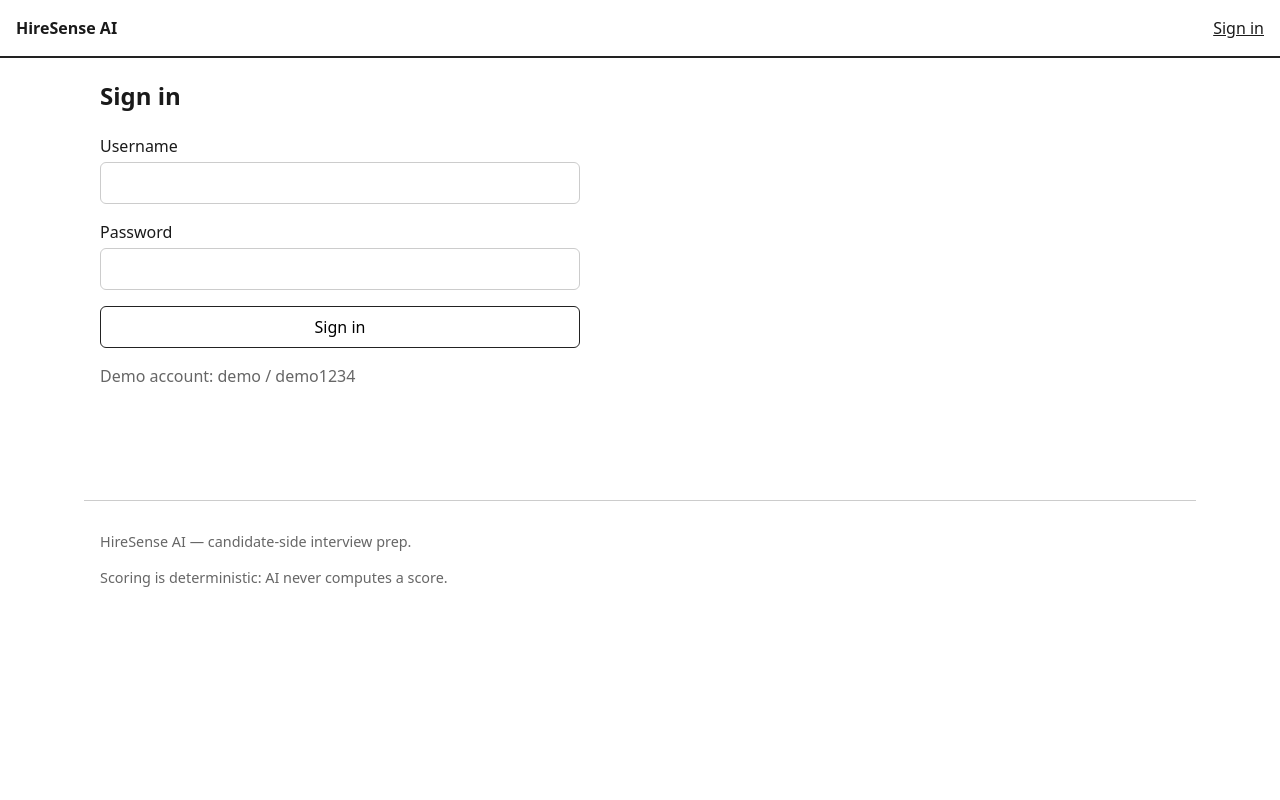
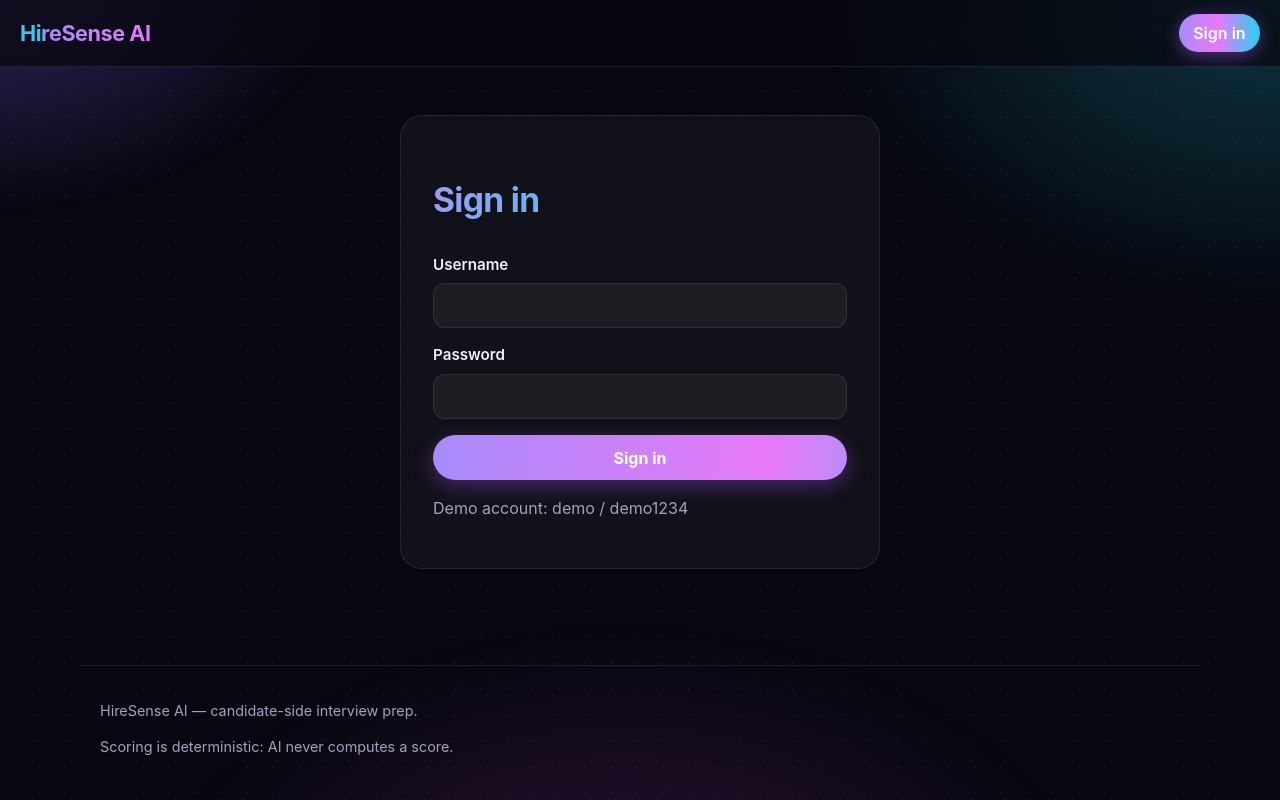
Before and after one commit to pawanriko/hiresense-ai, a React (Vite) app in the folder frontend/: page /login in a window 1280 px wide. Built offline with nearby package versions, Linux system fonts and the light colour scheme; no server answers.

Commit message:
UI polish (1/2): aurora dark theme — glass cards, gradient accents, live animations

```diff
--- a/frontend/src/index.css
+++ b/frontend/src/index.css
@@ -1,56 +1,277 @@
-/* HireSense AI — React frontend styles (slice A).
-   Plain CSS on purpose: one file, no build plugins, every rule visible.
-   The layout mirrors the Django pages it replaces: a centered column,
-   a header bar, cards for each block. Dark/light theme lands later. */
+/* HireSense AI — React frontend styles.
+   Design system v2 ("aurora dark"): a deep-space background with slowly
+   drifting violet/fuchsia/cyan aurora blobs, glass cards, gradient
+   accents and pill buttons. One plain CSS file on purpose — no build
+   plugins, every rule visible. Pages only use the shared classes below
+   (.card, .row, .score, .muted, .pass/.fail, .list, .narrow), so this
+   file alone re-skins the whole app. */
 :root {
-  font-family: system-ui, sans-serif;
+  --bg: #07070f;
+  --panel: rgba(255, 255, 255, 0.045);
+  --stroke: rgba(255, 255, 255, 0.09);
+  --text: #f2f2fa;
+  --muted: #a2a2c0;
+  --violet: #8b5cf6;
+  --fuchsia: #e879f9;
+  --cyan: #22d3ee;
+  --grad: linear-gradient(92deg, #a78bfa, #e879f9 48%, #22d3ee);
+  font-family: "Inter", system-ui, sans-serif;
   line-height: 1.5;
-  color: #1a1a1a;
+  color: var(--text);
+  color-scheme: dark;
 }
-body { margin: 0; }
+* { box-sizing: border-box; }
+body {
+  margin: 0;
+  background: var(--bg);
+  color: var(--text);
+  min-height: 100vh;
+}
+/* Aurora layer: three blurred colour blobs that drift slowly behind
+   everything. Fixed + z-index -1 so pages scroll over a living backdrop. */
+body::before {
+  content: "";
+  position: fixed;
+  inset: -15%;
+  z-index: -2;
+  background:
+    radial-gradient(600px 420px at 12% 8%, rgba(139, 92, 246, 0.38), transparent 62%),
+    radial-gradient(720px 500px at 88% 12%, rgba(34, 211, 238, 0.24), transparent 62%),
+    radial-gradient(820px 620px at 50% 108%, rgba(217, 70, 239, 0.22), transparent 62%);
+  animation: aurora 16s ease-in-out infinite alternate;
+}
+@keyframes aurora {
+  from { transform: translate3d(-2%, -1%, 0) scale(1); }
+  to   { transform: translate3d(2%, 2%, 0) scale(1.09); }
+}
+/* Dotted grid over the aurora, very faint. */
+body::after {
+  content: "";
+  position: fixed;
+  inset: 0;
+  z-index: -1;
+  pointer-events: none;
+  background-image: radial-gradient(rgba(255, 255, 255, 0.13) 1px, transparent 1.4px);
+  background-size: 26px 26px;
+  opacity: 0.35;
+}
+::selection { background: #d946ef; color: #fff; }
+::-webkit-scrollbar { width: 10px; }
+::-webkit-scrollbar-thumb { background: linear-gradient(#8b5cf6, #d946ef); border-radius: 8px; }
+::-webkit-scrollbar-track { background: #0b0b16; }
+
+/* ---------- header / nav ---------- */
 header {
+  position: sticky;
+  top: 0;
+  z-index: 10;
   display: flex;
+  flex-wrap: wrap;
+  gap: 0.5rem 1rem;
   justify-content: space-between;
   align-items: center;
-  border-bottom: 2px solid #222;
-  padding: 1rem;
+  padding: 0.85rem 1.25rem;
+  background: rgba(7, 7, 15, 0.72);
+  backdrop-filter: blur(14px);
+  border-bottom: 1px solid var(--stroke);
 }
-header nav { display: flex; gap: 1rem; align-items: center; }
-header a { color: #1a1a1a; text-decoration: none; }
-header a:hover, header a.active { text-decoration: underline; }
-main { max-width: 1080px; margin: 0 auto; padding: 0 1rem 3rem; }
+header strong {
+  font-family: "Space Grotesk", "Inter", sans-serif;
+  font-size: 1.35rem;
+  font-weight: 700;
+  letter-spacing: -0.02em;
+  background: var(--grad);
+  background-size: 200% auto;
+  -webkit-background-clip: text;
+  background-clip: text;
+  -webkit-text-fill-color: transparent;
+  animation: shine 6s linear infinite;
+}
+@keyframes shine {
+  to { background-position: 200% center; }
+}
+header nav { display: flex; flex-wrap: wrap; gap: 0.35rem; align-items: center; }
+header nav a {
+  color: var(--muted);
+  text-decoration: none;
+  font-weight: 500;
+  padding: 0.45rem 0.9rem;
+  border-radius: 999px;
+  transition: color 0.25s, background 0.25s, transform 0.25s;
+}
+header nav a:hover { color: var(--text); background: rgba(255, 255, 255, 0.08); }
+header nav a.active {
+  background: var(--grad);
+  color: #fff;
+  font-weight: 600;
+  box-shadow: 0 4px 18px rgba(168, 85, 247, 0.45);
+}
+header nav .muted { padding: 0 0.35rem; }
+/* Sign out stays a ghost button, not a gradient pill. */
+header button {
+  background: transparent;
+  border: 1px solid var(--stroke);
+  color: var(--text);
+  box-shadow: none;
+}
+header button:hover {
+  border-color: var(--fuchsia);
+  background: rgba(255, 255, 255, 0.05);
+  box-shadow: none;
+}
+
+/* ---------- layout & type ---------- */
+main { max-width: 1120px; margin: 0 auto; padding: 0.5rem 1.25rem 3rem; }
 footer {
-  border-top: 1px solid #ccc;
+  border-top: 1px solid var(--stroke);
   margin: 3rem auto 0;
-  padding: 1rem;
-  max-width: 1080px;
-  color: #666;
+  padding: 1.25rem;
+  max-width: 1120px;
+  color: var(--muted);
   font-size: 0.9rem;
 }
-.narrow { max-width: 480px; }
+h1, h2 { font-family: "Space Grotesk", "Inter", sans-serif; letter-spacing: -0.02em; }
+h1 {
+  font-size: 2.1rem;
+  background: var(--grad);
+  background-size: 200% auto;
+  -webkit-background-clip: text;
+  background-clip: text;
+  -webkit-text-fill-color: transparent;
+  animation: shine 8s linear infinite;
+}
+h2 { font-size: 1.3rem; margin-top: 2rem; }
+a { color: var(--cyan); font-weight: 500; text-decoration: none; transition: color 0.2s; }
+a:hover { color: var(--fuchsia); }
+.muted { color: var(--muted); }
+
+/* Page entrance: routed pages mount fresh, so this replays per page. */
+main > * { animation: rise 0.55s cubic-bezier(0.2, 0.7, 0.3, 1) both; }
+@keyframes rise {
+  from { opacity: 0; transform: translateY(14px); }
+  to   { opacity: 1; transform: translateY(0); }
+}
+
+/* ---------- cards & stats ---------- */
 .card {
-  border: 1px solid #ddd;
-  border-radius: 8px;
-  padding: 1rem;
+  background: var(--panel);
+  border: 1px solid var(--stroke);
+  border-radius: 18px;
+  padding: 1.1rem 1.25rem;
   margin: 1rem 0;
+  backdrop-filter: blur(8px);
+  transition: transform 0.25s, border-color 0.25s, box-shadow 0.25s;
+  animation: rise 0.55s cubic-bezier(0.2, 0.7, 0.3, 1) both;
+}
+.card:hover {
+  transform: translateY(-3px);
+  border-color: rgba(232, 121, 249, 0.45);
+  box-shadow: 0 14px 34px rgba(139, 92, 246, 0.20);
 }
 .row { display: flex; flex-wrap: wrap; gap: 1rem; }
 .row .card { margin: 0; flex: 1 1 140px; }
-.score { font-size: 2.5rem; font-weight: bold; margin: 0; }
-.muted { color: #666; }
-.error { color: #b3261e; }
-.pass { color: #1a7a1a; font-weight: bold; }
-.fail { color: #b3261e; font-weight: bold; }
-.list { list-style: none; padding: 0; }
+.row .card:nth-child(2) { animation-delay: 0.05s; }
+.row .card:nth-child(3) { animation-delay: 0.10s; }
+.row .card:nth-child(4) { animation-delay: 0.15s; }
+.row .card:nth-child(5) { animation-delay: 0.20s; }
+.row .card:nth-child(6) { animation-delay: 0.25s; }
+.row .card strong {
+  display: block;
+  font-family: "Space Grotesk", "Inter", sans-serif;
+  font-size: 1.8rem;
+  background: var(--grad);
+  -webkit-background-clip: text;
+  background-clip: text;
+  -webkit-text-fill-color: transparent;
+}
+.score {
+  font-family: "Space Grotesk", "Inter", sans-serif;
+  font-size: 3rem;
+  font-weight: 700;
+  margin: 0;
+  background: var(--grad);
+  -webkit-background-clip: text;
+  background-clip: text;
+  -webkit-text-fill-color: transparent;
+  animation: pop 0.6s cubic-bezier(0.2, 0.7, 0.3, 1) both;
+}
+.score .muted { -webkit-text-fill-color: var(--muted); font-size: 1.1rem; font-weight: 500; }
+@keyframes pop {
+  from { opacity: 0; transform: scale(0.92); }
+  to   { opacity: 1; transform: scale(1); }
+}
+.list { list-style: none; padding: 0; display: grid; gap: 0.75rem; }
+.list .card { margin: 0; }
+
+/* ---------- status text ---------- */
+.error {
+  color: #fda4af;
+  background: rgba(244, 63, 94, 0.12);
+  border: 1px solid rgba(244, 63, 94, 0.35);
+  padding: 0.6rem 0.9rem;
+  border-radius: 12px;
+}
+.pass { color: #4ade80; font-weight: bold; }
+.fail { color: #fb7185; font-weight: bold; }
+
+/* ---------- forms & buttons ---------- */
 form { display: grid; gap: 1rem; max-width: 480px; }
-label { display: grid; gap: 0.25rem; }
-input { padding: 0.5rem; font: inherit; border: 1px solid #ccc; border-radius: 6px; }
+label { display: grid; gap: 0.4rem; font-weight: 600; font-size: 0.95rem; }
+input, select, textarea {
+  padding: 0.65rem 0.8rem;
+  font: inherit;
+  color: var(--text);
+  background: rgba(255, 255, 255, 0.05);
+  border: 1px solid var(--stroke);
+  border-radius: 12px;
+  transition: border-color 0.2s, box-shadow 0.2s;
+}
+input:focus, select:focus, textarea:focus {
+  outline: none;
+  border-color: var(--fuchsia);
+  box-shadow: 0 0 0 3px rgba(217, 70, 239, 0.25);
+}
 button {
   cursor: pointer;
-  padding: 0.5rem 1rem;
+  padding: 0.65rem 1.4rem;
   font: inherit;
-  border: 1px solid #222;
-  border-radius: 6px;
-  background: #fff;
+  font-weight: 700;
+  color: #fff;
+  background: var(--grad);
+  background-size: 170% auto;
+  border: none;
+  border-radius: 999px;
+  box-shadow: 0 6px 20px rgba(168, 85, 247, 0.35);
+  transition: background-position 0.3s, transform 0.2s, box-shadow 0.3s, opacity 0.2s;
 }
-button:disabled { opacity: 0.6; cursor: wait; }
+button:hover {
+  background-position: right center;
+  transform: translateY(-1px) scale(1.02);
+  box-shadow: 0 10px 26px rgba(217, 70, 239, 0.45);
+}
+button:active { transform: scale(0.98); }
+button:disabled { opacity: 0.55; cursor: wait; transform: none; }
+a:focus-visible, button:focus-visible { outline: 2px solid var(--cyan); outline-offset: 2px; }
+
+/* ---------- login panel ---------- */
+.narrow {
+  max-width: 480px;
+  margin: 2.5rem auto 0;
+  background: var(--panel);
+  border: 1px solid var(--stroke);
+  border-radius: 22px;
+  padding: 2rem;
+  backdrop-filter: blur(8px);
+}
+.narrow form { max-width: none; }
+.tagline { color: var(--muted); font-size: 1.05rem; margin-top: -0.5rem; }
+
+/* ---------- small screens & reduced motion ---------- */
+@media (max-width: 640px) {
+  h1 { font-size: 1.65rem; }
+  .score { font-size: 2.3rem; }
+  header { padding: 0.75rem 1rem; }
+}
+@media (prefers-reduced-motion: reduce) {
+  *, *::before, *::after { animation: none !important; transition: none !important; }
+}
```
